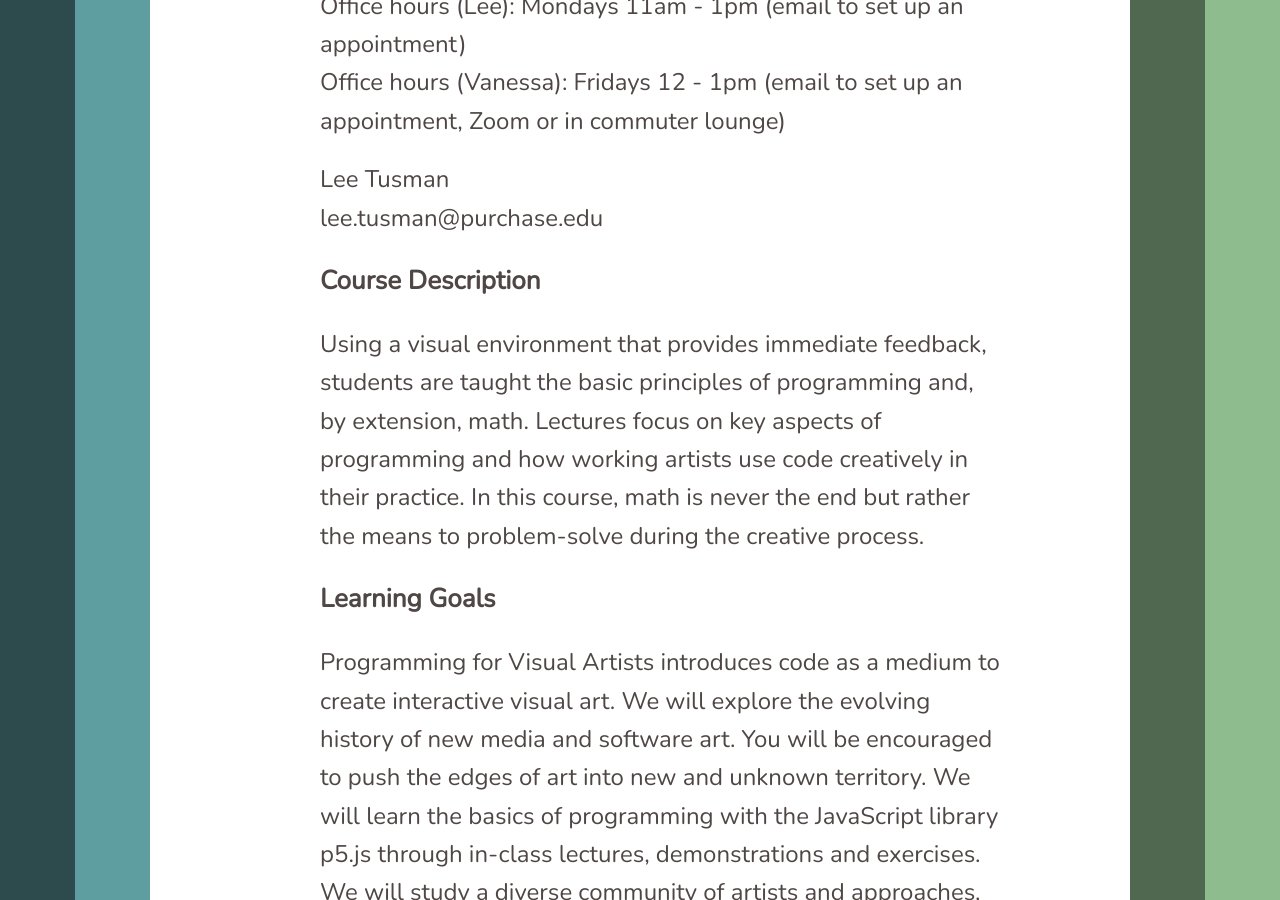
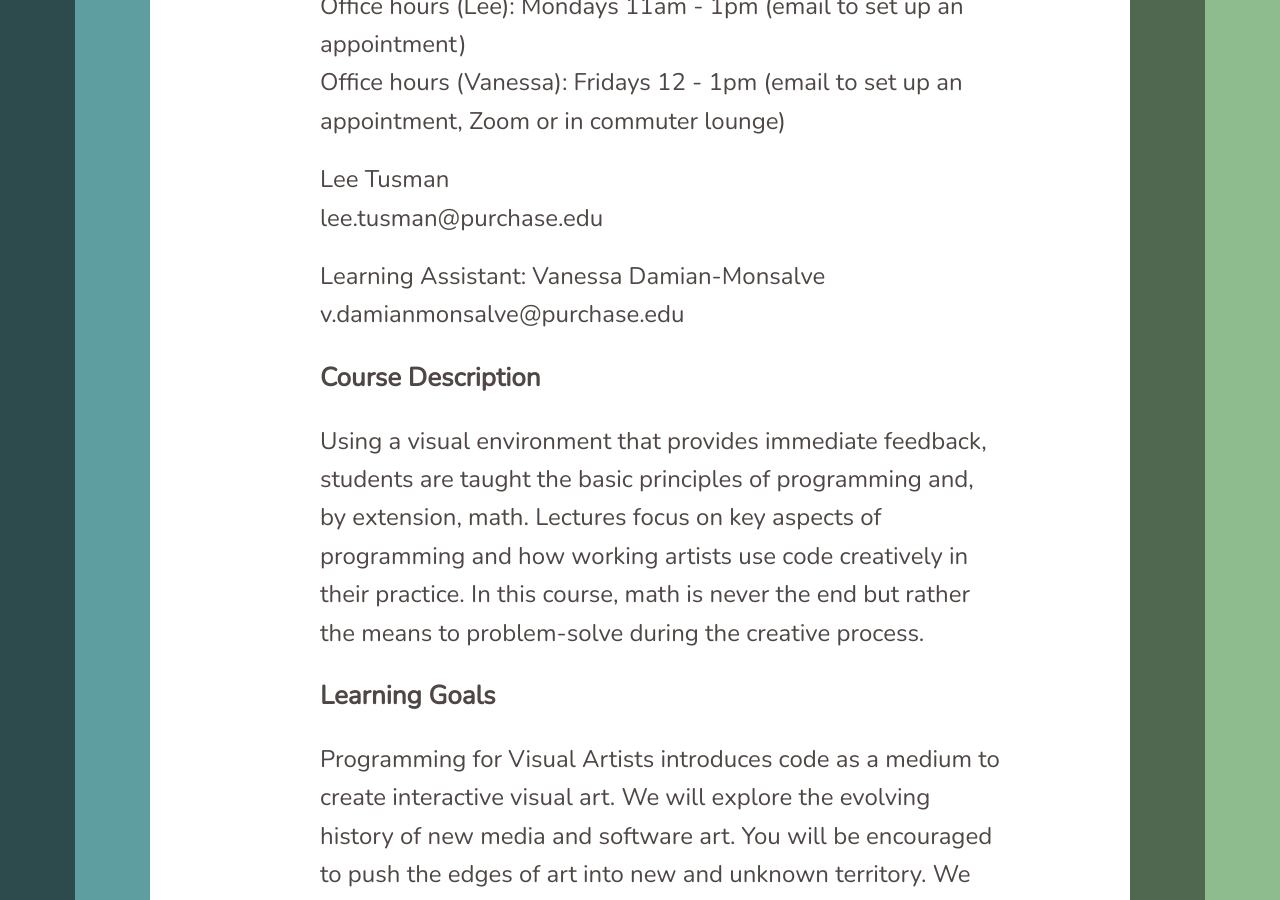
Before and after one commit to lee2sman/p4va_fall2024, a Jekyll site: the page built from _posts/2023-08-28-syllabus.md, in a window 1280 px wide and 900 px high, scrolled down 855 px. Built offline with Jekyll 4.4.1, drawn with Linux system fonts in a browser that asks for light colours; nearby versions of some CDN libraries.

Commit message:
update LA contact email

```diff
--- a/_posts/2023-08-28-syllabus.md
+++ b/_posts/2023-08-28-syllabus.md
@@ -17,6 +17,9 @@ Office hours (Vanessa): Fridays 12 - 1pm (email to set up an appointment, Zoom o
 
 Lee Tusman
 lee.tusman@purchase.edu
+
+Learning Assistant: Vanessa Damian-Monsalve
+v.damianmonsalve@purchase.edu
 
 ### Course Description
 
```
